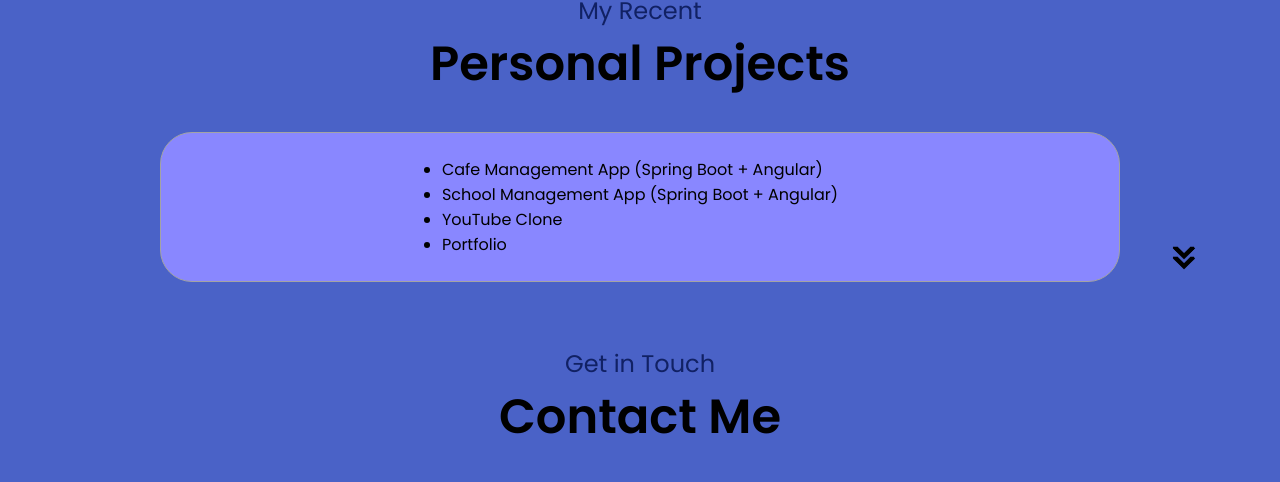
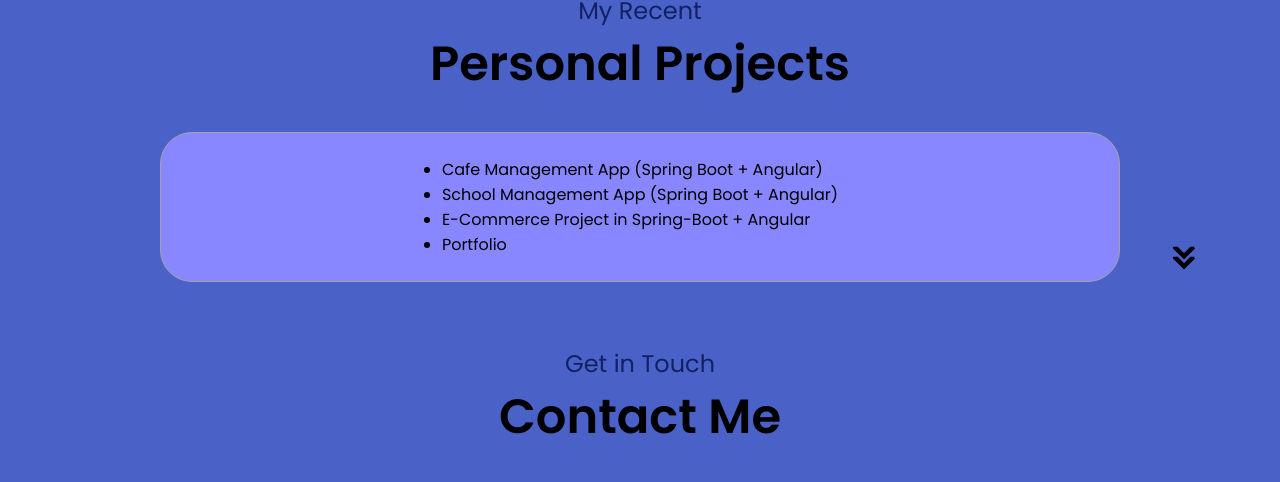
Before and after one commit to sachindgaikwad0/MyPortfolio, a plain HTML site: page index.html in a window 1280 px wide. Shown: the part 2471-2953 px from the top of the page. Drawn offline with Linux system fonts and the light colour scheme.

Commit message:
Update index.html

```diff
--- a/index.html
+++ b/index.html
@@ -282,7 +282,7 @@
               <ul>
                 <li>Cafe Management App (Spring Boot + Angular)</li>
                 <li>School Management App (Spring Boot + Angular)</li>
-                <li>YouTube Clone</li>
+                <li>E-Commerce Project in Spring-Boot + Angular</li>
                 <li>Portfolio</li>
               </ul>
             </div>
```
